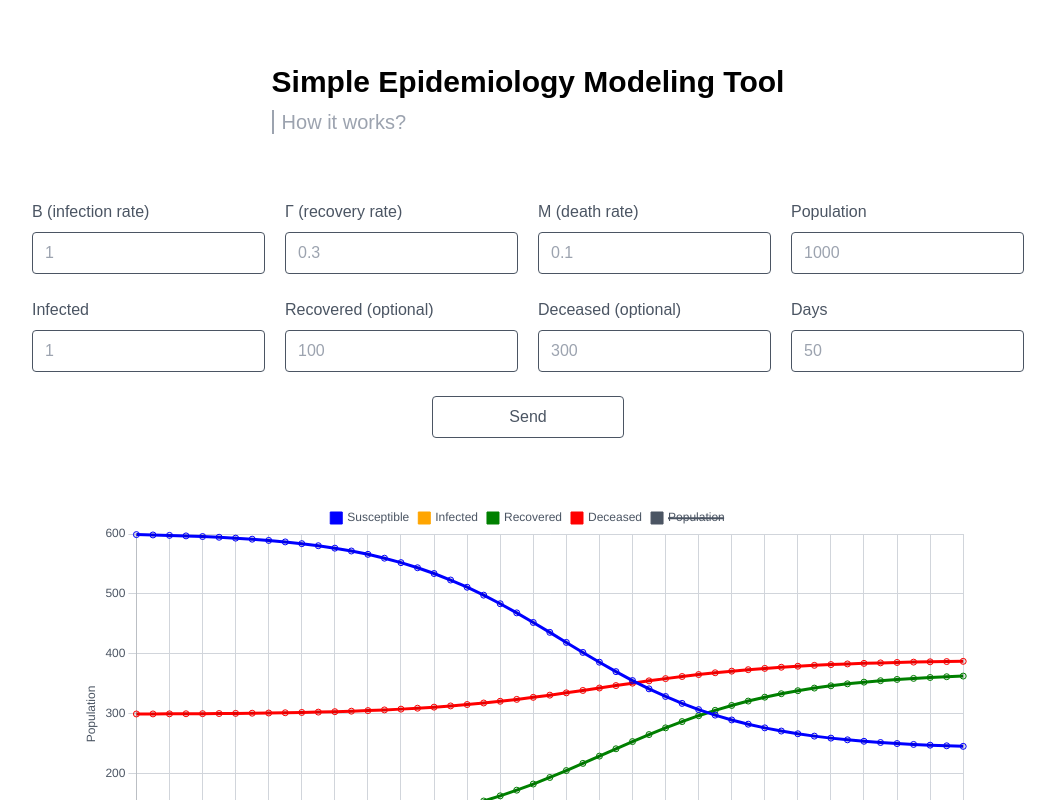
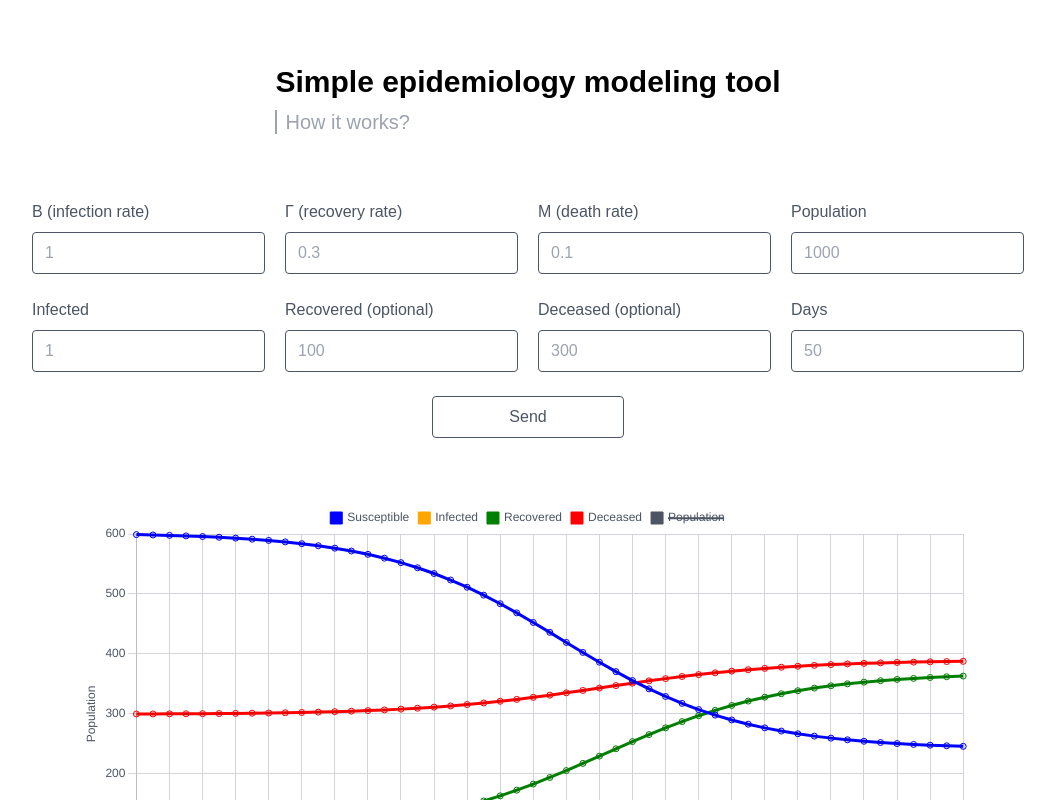
Before and after one commit to techgustavo/simple-epidemiology-modeling-tool, a Next.js app: page / in a window 1280 px wide. Shown: the top 800 px of the page, without its empty margins (112-1167 px from the left). Built offline with nearby package versions, Linux system fonts and the light colour scheme.

Commit message:
Changing h1

```diff
--- a/app/explanation/page.tsx
+++ b/app/explanation/page.tsx
@@ -7,7 +7,7 @@ export default function Home() {
       <div className="flex min-h-screen w-full flex-col items-center">
         <div className="m-16">
           <h1 className="text-3xl font-bold text-black">
-            Simple Epidemiology Modeling Tool
+            Simple epidemiology modeling tool
           </h1>
           <div className="mt-2 flex items-center">
             <span className="mr-2 h-6 border-l-2 border-gray-400"></span>
--- a/app/page.tsx
+++ b/app/page.tsx
@@ -10,7 +10,7 @@ export default function Home() {
       <div className="flex min-h-screen w-full flex-col items-center">
         <div className="p-16">
           <h1 className="text-3xl font-bold text-black">
-            Simple Epidemiology Modeling Tool
+            Simple epidemiology modeling tool
           </h1>
           <div className="mt-2 flex items-center">
             <span className="mr-2 h-6 border-l-2 border-gray-400"></span>
```
